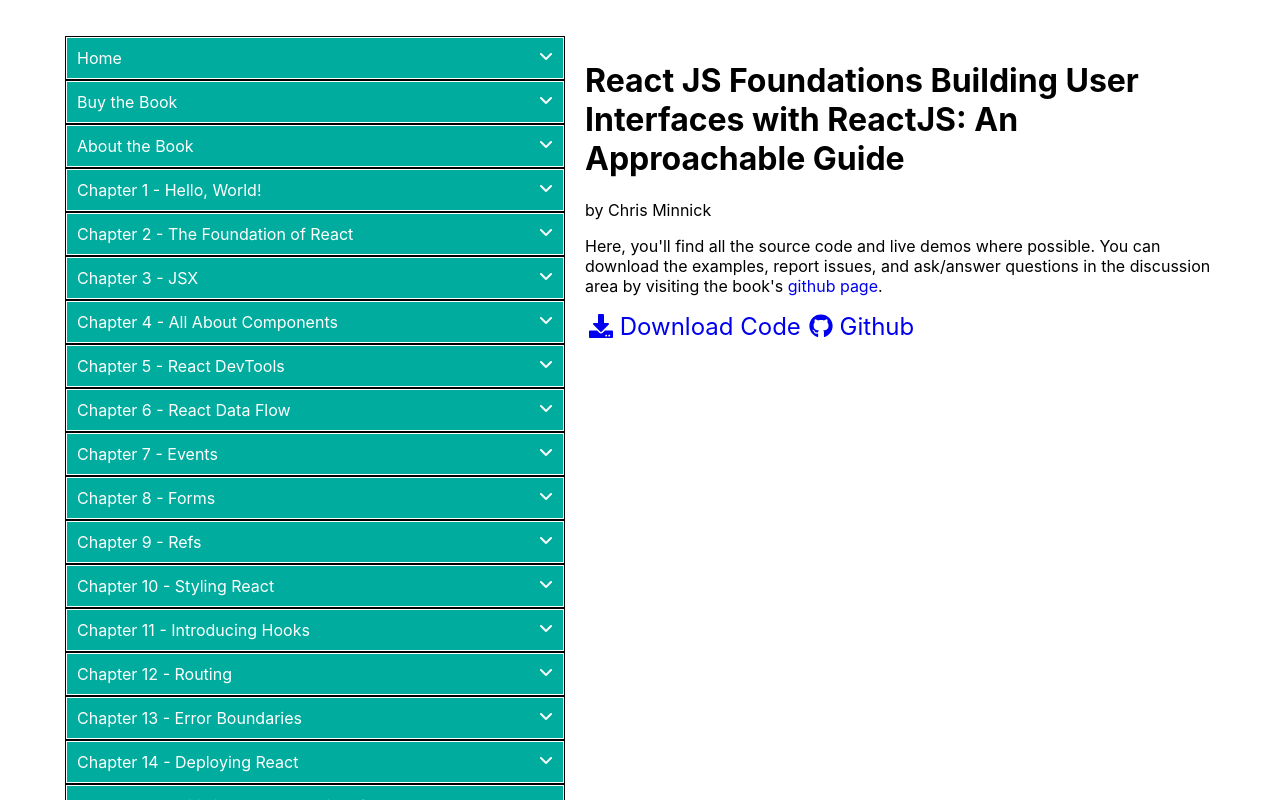
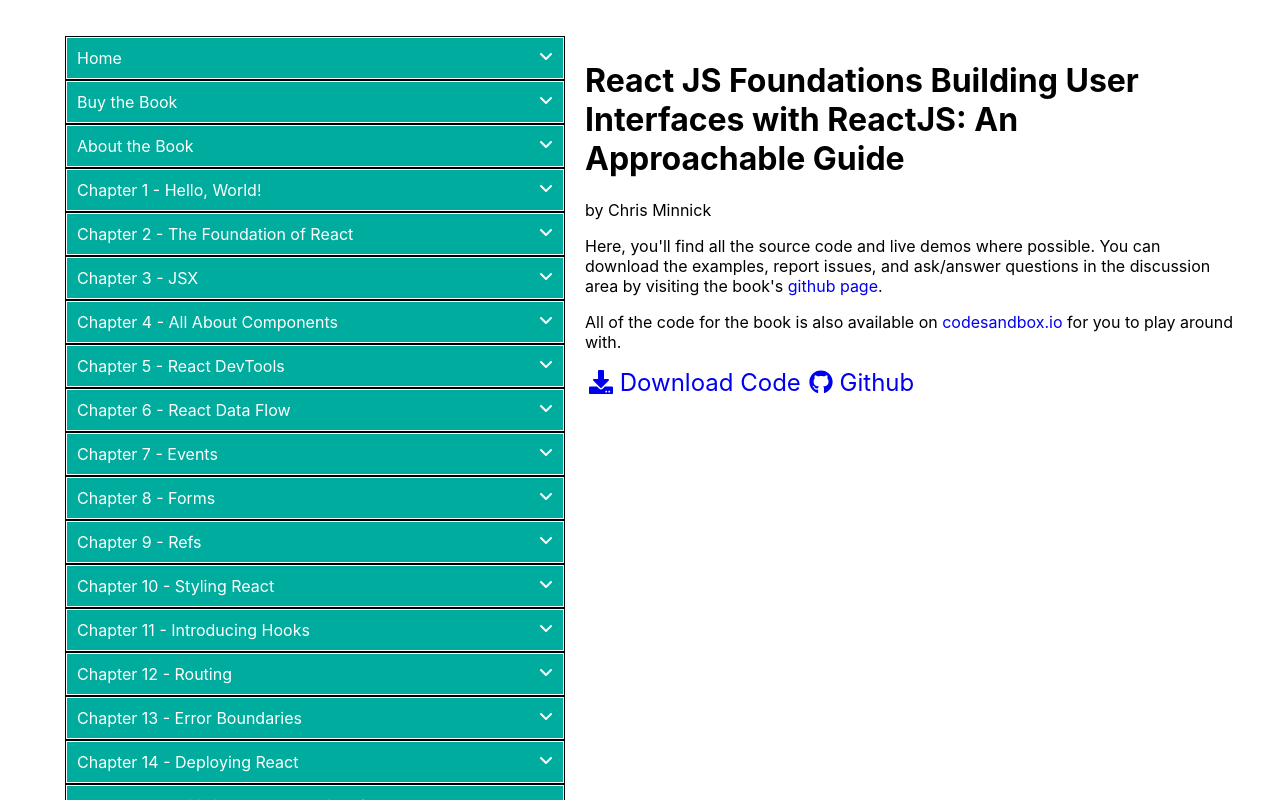
Before and after one commit to chrisminnick/react-js-foundations, a React (Create React App) app in the folder book-code-listings/: page / in a window 1280 px wide. Shown: the top 800 px of the page. Built offline with nearby package versions, Linux system fonts and the light colour scheme; what loggly-jslogger would draw is missing.

Commit message:
added link to codesandbox

```diff
--- a/book-code-listings/src/HomePage.js
+++ b/book-code-listings/src/HomePage.js
@@ -16,6 +16,7 @@
         </a>
         .
       </p>
+      <p>All of the code for the book is also available on <a href="https://codesandbox.io/s/book-code-listings-f4565">codesandbox.io</a> for you to play around with.</p>
       <span className="navlink">
         <a
           title="download code"
```
